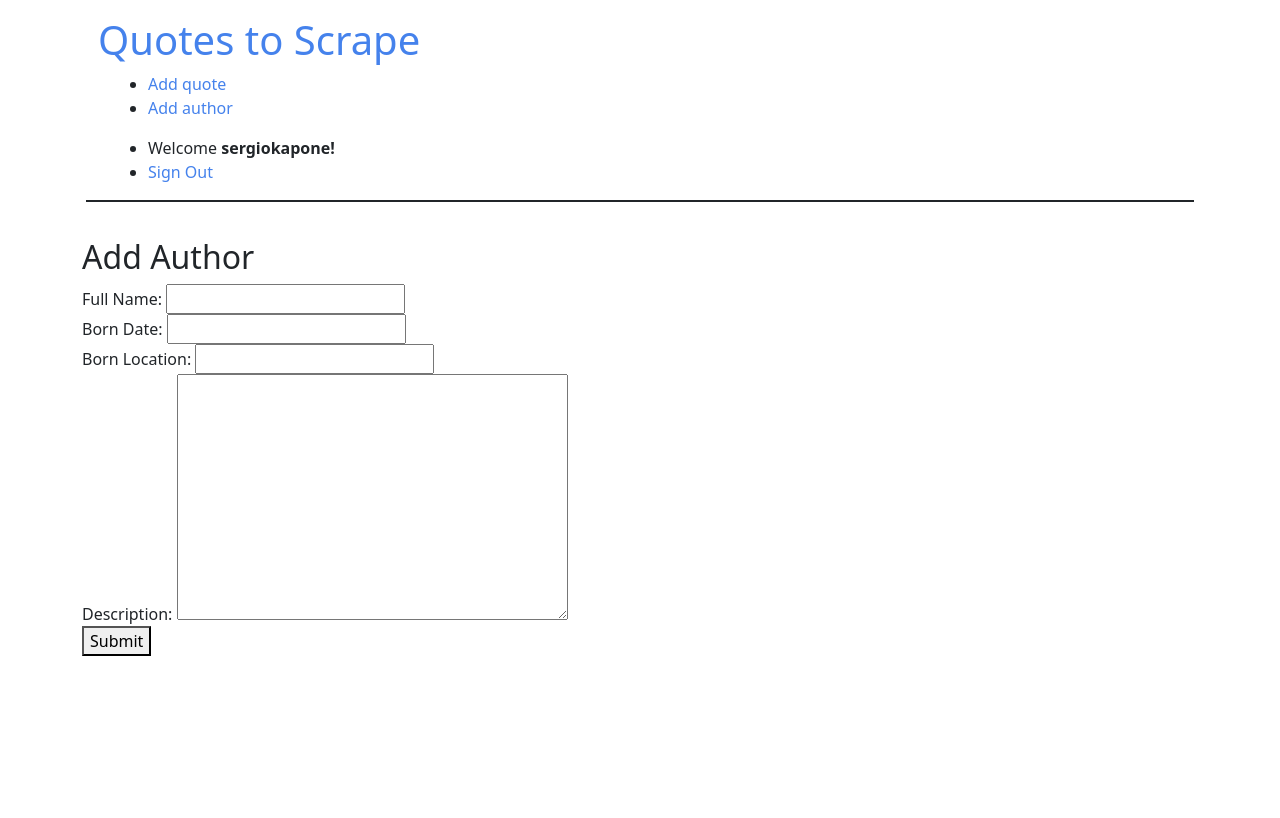
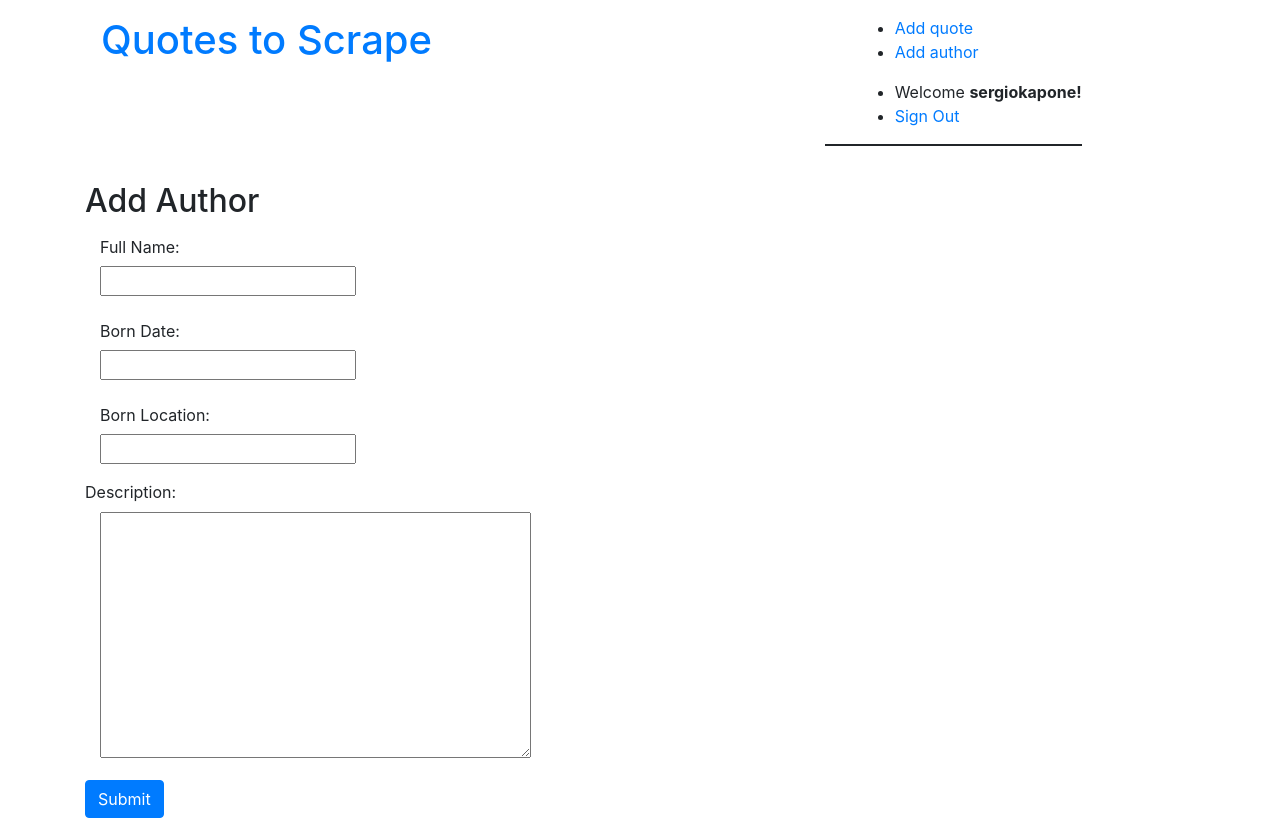
Before and after one commit to sergiokapone/goit_python_web_hw10, a Django app: page /add_author/ in a window 1280 px wide. Before the commit the page ends 656 px from the top, so only its background shows below. Run offline with Django 4.2, Linux system fonts and the light colour scheme; a user stored in the database is signed in; some libraries are stand-ins or nearby versions.

Commit message:
start add beautify

```diff
--- a/hw10/quotes/templates/quotes/add_author.html
+++ b/hw10/quotes/templates/quotes/add_author.html
@@ -1,4 +1,5 @@
-{% extends 'quotes/base.html' %} {% block content %}
+{% extends 'quotes/base.html' %}
+{% block content %}
   <h2>Add Author</h2>
   {% if messages %}
     <ul class="messages">
@@ -7,24 +8,26 @@
       {% endfor %}
     </ul>
   {% endif %}
-<form method="POST">
+  <form method="POST" class="form">
     {% csrf_token %}
-  <div>
-    <label for="{{ form.fullname.id_for_label }}">Full Name:</label>
-    {{ form.fullname }}
+    <div class="form-group">
+      <label for="{{ form.fullname.id_for_label }}"  class="col-sm-2 col-form-label">Full Name:</label>
+      <div class="col-12" >{{ form.fullname }}</div>
     </div>
-  <div>
-    <label for="{{ form.born_date.id_for_label }}">Born Date:</label>
-    {{ form.born_date }}
+    <div class="form-group">
+      <label for="{{ form.born_date.id_for_label }}"   class="col-sm-2 col-form-label">Born Date:</label>
+      <div class="col-12" >{{ form.born_date }}</div>
     </div>
-  <div>
-    <label for="{{ form.born_location.id_for_label }}">Born Location:</label>
-    {{ form.born_location }}
+    <div class="form-group">
+      <label for="{{ form.born_location.id_for_label }}"  class="col-sm-2 col-form-label">Born Location:</label>
+      <div class="col-12" >{{ form.born_location }}</div>
     </div>
-  <div>
+    <div class="form-group">
       <label for="{{ form.description.id_for_label }}">Description:</label>
-    {{ form.description }}
+      <div class="col-12">{{ form.description }}</div>
     </div>
-  <button type="submit">Submit</button>
+    <button type="submit" class="btn btn-primary">Submit</button>
   </form>
+
+
 {% endblock %}
--- a/hw10/quotes/templates/quotes/base.html
+++ b/hw10/quotes/templates/quotes/base.html
@@ -3,14 +3,12 @@
   <head>
     <meta charset="UTF-8" />
     <meta name="viewport" content="width=device-width, initial-scale=1.0" />
-    <link
-      href="https://cdn.jsdelivr.net/npm/bootstrap@5.3.0/dist/css/bootstrap.min.css"
-      rel="stylesheet"
-      integrity="sha384-9ndCyUaIbzAi2FUVXJi0CjmCapSmO7SnpJef0486qhLnuZ2cdeRhO02iuK6FUUVM"
-      crossorigin="anonymous"
-    />
     {% load static %}
     <link rel="stylesheet" href="{% static 'quotes/styles.css' %}" />
+    <link
+      rel="stylesheet"
+      href="https://stackpath.bootstrapcdn.com/bootstrap/4.3.1/css/bootstrap.min.css"
+    />
     <title>Homework</title>
   </head>
   <body>
@@ -47,10 +45,10 @@
           </ul>
           {% else %}
           <ul>
-            <li>
+            <li class="list-group-item list-group-item-action">
               <a href="{% url 'users:signup' %}" role="button">Sign Up</a>
             </li>
-            <li>
+            <li class="list-group-item list-group-item-action">
               <a href="{% url 'users:signin' %}" role="button">Sign In</a>
             </li>
           </ul>
--- a/hw10/users/templates/users/login.html
+++ b/hw10/users/templates/users/login.html
@@ -16,7 +16,7 @@
 <hr />
 
 <div>
-  <h2>Sign Up</h2>
+  <h2>Sign In</h2>
 </div>
 
 <form action="{% url 'users:signin' %}" method="post">
```
Also changed, not shown: hw10/db.sqlite3. Lines whose indentation alone changed are shown as unchanged.
